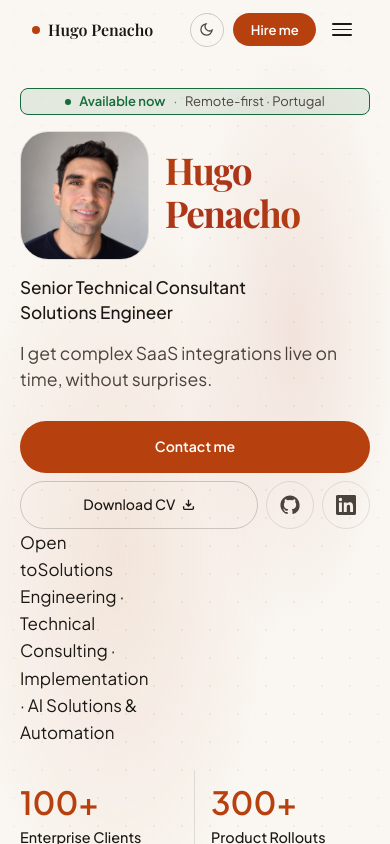
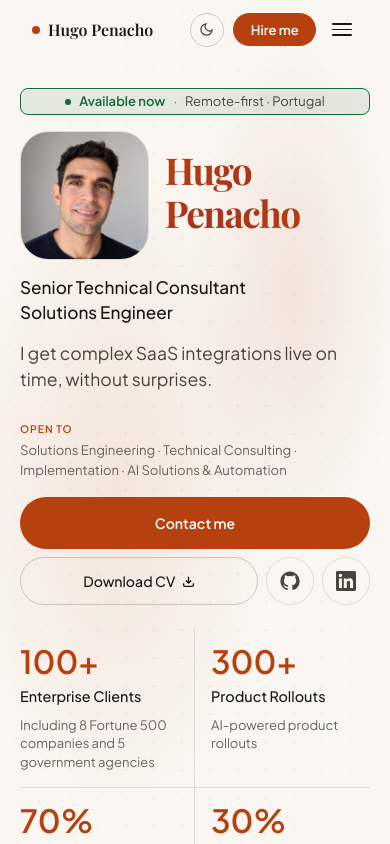
Before and after one commit to hpenacho/portfolio-website, a Next.js app: page / in a window 390 px wide. Shown: the top 844 px of the page. Built offline with nearby package versions, Linux system fonts and the light colour scheme.

Commit message:
Style target roles responsively in hero

```diff
--- a/styles/Hero.module.css
+++ b/styles/Hero.module.css
@@ -144,6 +144,31 @@
   color: var(--text-2);
   line-height: 1.4;
   margin-bottom: 1.25rem;
+}
+
+/* Target roles */
+.roleTargets {
+  display: flex;
+  flex-wrap: wrap;
+  align-items: baseline;
+  gap: 0.25rem 0.45rem;
+  max-width: 60ch;
+  margin: 0 0 1.25rem;
+  font-size: 0.84rem;
+  line-height: 1.5;
+}
+
+.roleTargetsLabel {
+  color: var(--gold);
+  font-size: 0.68rem;
+  font-weight: 700;
+  letter-spacing: 0.09em;
+  text-transform: uppercase;
+  white-space: nowrap;
+}
+
+.roleTargetsText {
+  color: var(--text-3);
 }
 
 /* CTAs */
@@ -321,8 +346,9 @@
       "photo name"
       "role  role"
       "value value"
-      "proof proof"
-      "cta   cta";
+      "proof   proof"
+      "targets targets"
+      "cta     cta";
     column-gap: 1rem;
     row-gap: 0;
     margin: 0;
@@ -427,6 +453,24 @@
     line-height: 1.4;
     margin: 0 0 1.25rem 0;
     padding: 0;
+  }
+
+  .roleTargets {
+    grid-area: targets;
+    max-width: none;
+    margin: 0 0 1.1rem;
+    font-size: 0.82rem;
+    line-height: 1.5;
+    column-gap: 0.4rem;
+  }
+
+  .roleTargetsLabel {
+    font-size: 0.65rem;
+  }
+
+  .roleTargetsText {
+    min-width: 0;
+    overflow-wrap: anywhere;
   }
 
   /* 5. & 6. Call to Action buttons */
```
